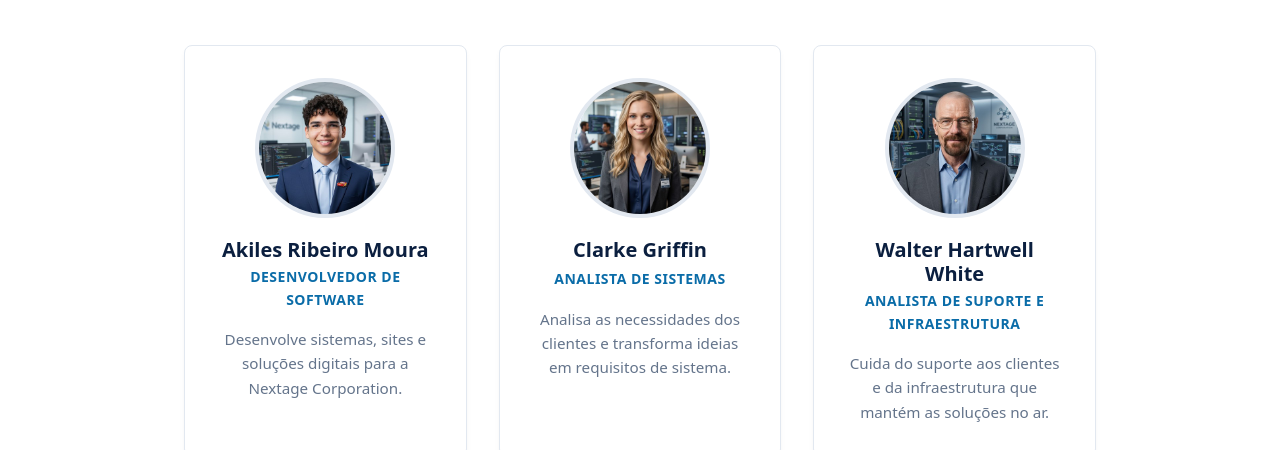
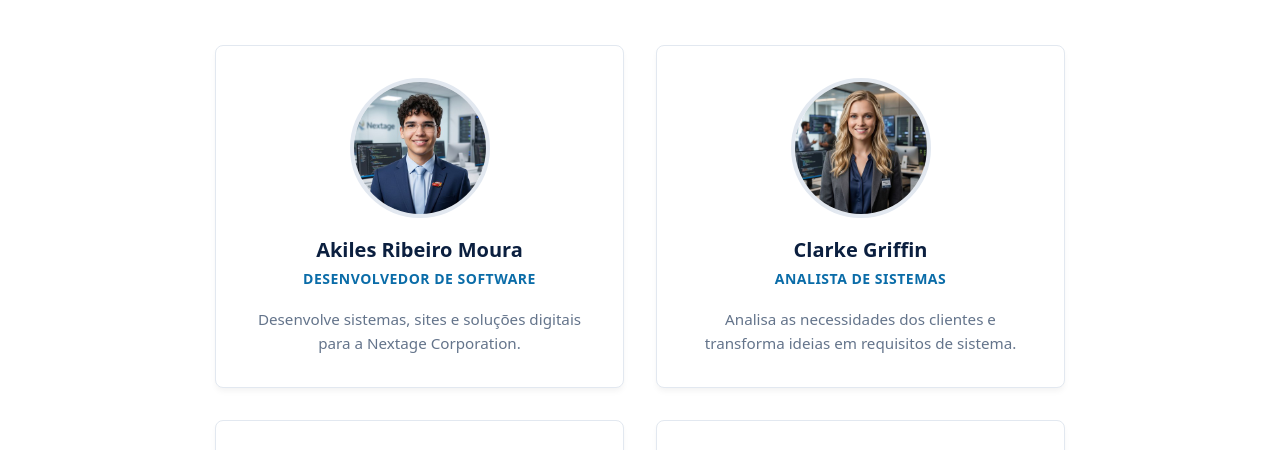
Before and after one commit to akilesribeiromoura06-alt/nextage-corporation-site, an Astro site: page /equipe in a window 1280 px wide. Shown: the part 274-724 px from the top of the page. Built offline with nearby package versions, Linux system fonts and the light colour scheme; Astro itself is replaced by a stand-in of ours.

Commit message:
fix: correção do grid da equipe

```diff
--- a/src/pages/equipe.astro
+++ b/src/pages/equipe.astro
@@ -54,6 +54,8 @@ import { empresa } from '../data/empresa.js';
     display: grid;
     grid-template-columns: repeat(auto-fit, minmax(280px, 1fr));
     gap: 2rem;
+    max-width: 850px;
+    margin: 0 auto;
   }
 
   .card-membro-conteudo {
```
